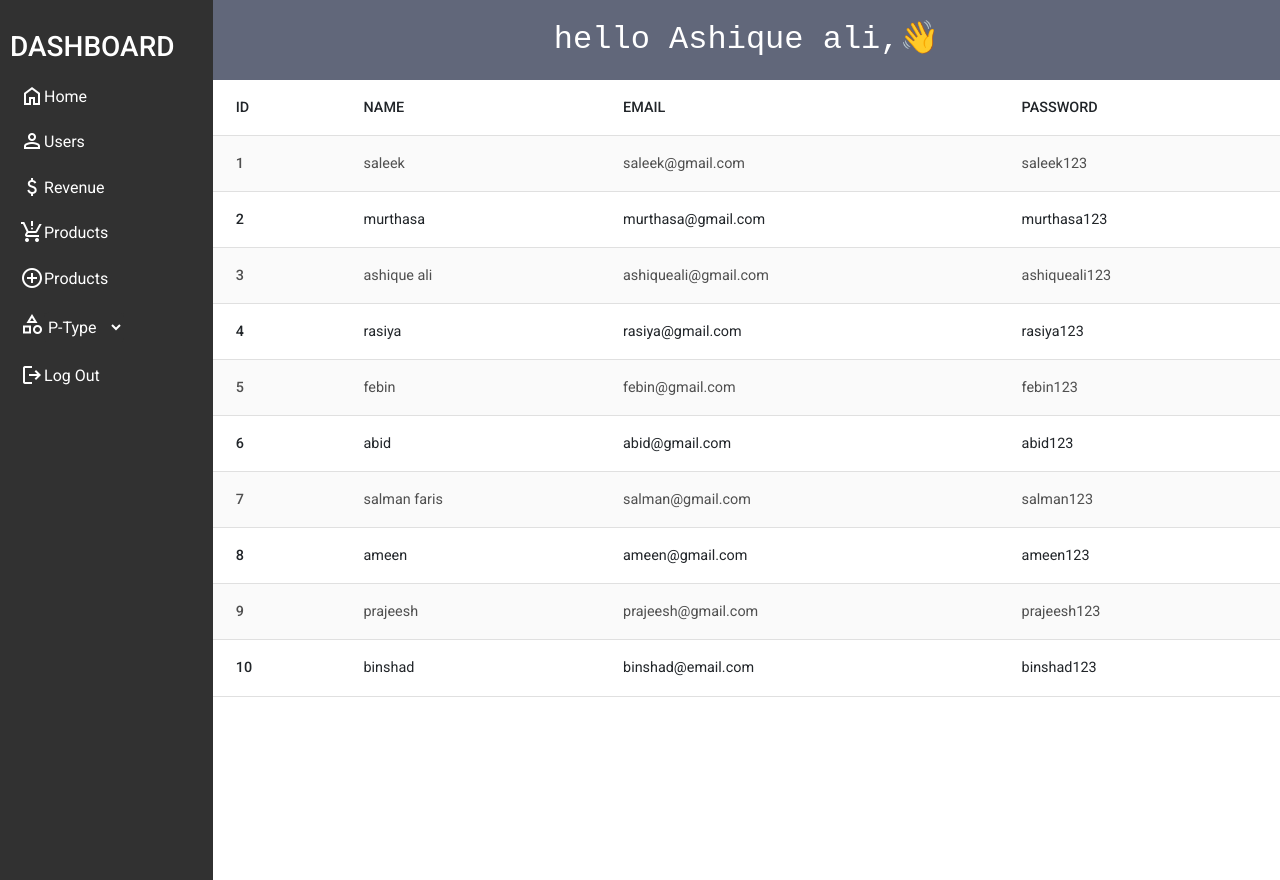
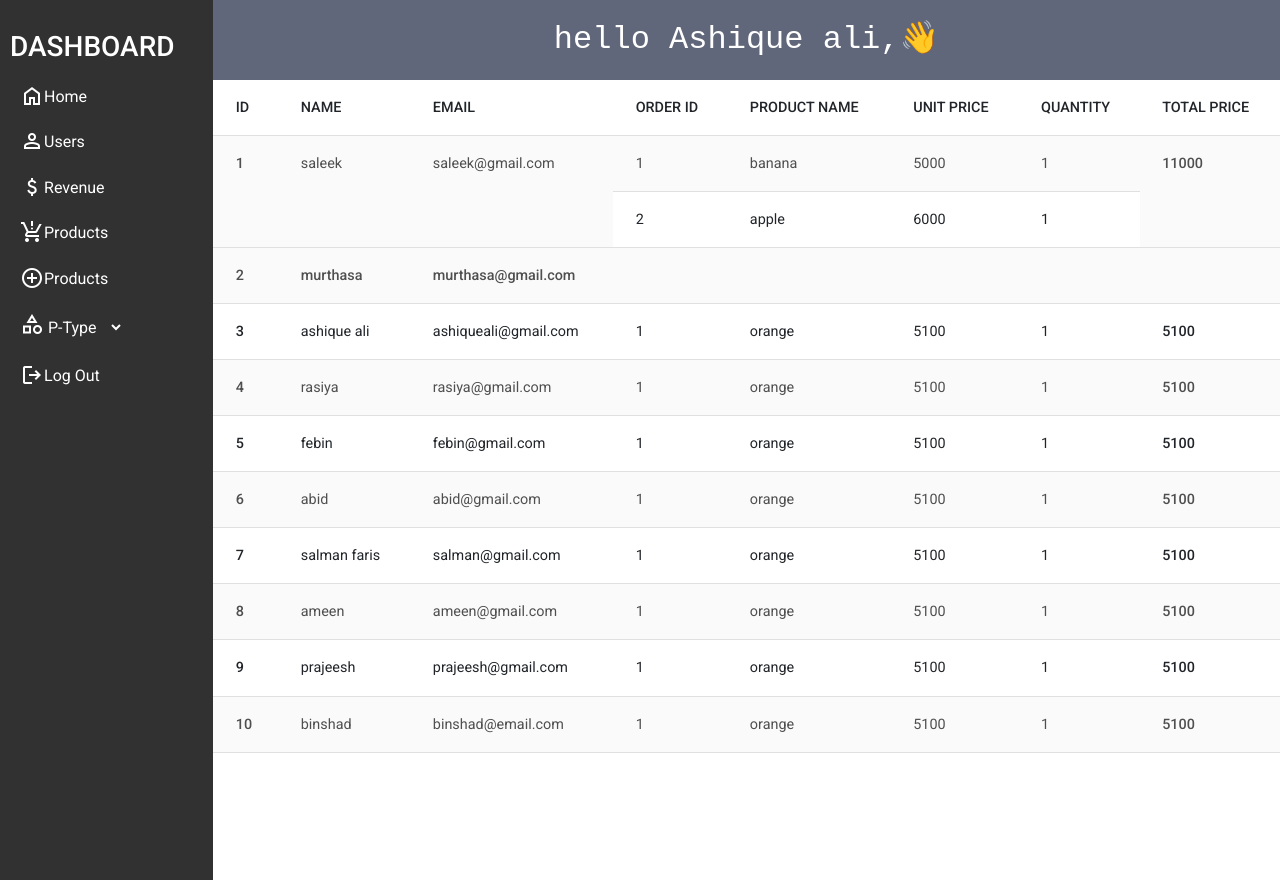
Before and after one commit to mohammedmuneesh1/Furniture-Ecommerce-React, a React (Create React App) app: page /Admin/Auser in a window 1280 px wide. Built offline with nearby package versions, Linux system fonts and the light colour scheme; grey boxes are pictures that could not be loaded.

Commit message:
product order ID pending THIRD COMMIT

```diff
--- a/src/Admin/AallProduct.js
+++ b/src/Admin/AallProduct.js
@@ -1,9 +1,11 @@
 import React, { useContext } from "react";
 import { MDBBtn, MDBTable, MDBTableHead, MDBTableBody } from "mdb-react-ui-kit";
 import { MyData } from "../Main-Component/MyData";
+import { useNavigate } from "react-router-dom";
 
 export default function AallProduct() {
   const { item,setItem ,removeItem} = useContext(MyData);
+  const navigate=useNavigate();
 
 
 
@@ -34,7 +36,7 @@ export default function AallProduct() {
               <td>{value.name.slice(0, 30)}</td>
               <td>{value.price}</td>
               <td className="pe-0">
-                <MDBBtn>EDIT</MDBBtn>
+                <MDBBtn onClick={()=>navigate(`/Admin/ProductEdit/${value.id}`)}>EDIT</MDBBtn>
               </td>
               <td className="ps-0">
                 <MDBBtn  color="danger" onClick={()=>removeItem(index)}>
--- a/src/Admin/Admin.css
+++ b/src/Admin/Admin.css
@@ -555,9 +555,6 @@ aside ul select{
 
 }
   /*AdminBody.js start here*/
-  tr:hover{
-    background:lightgoldenrodyellow;
-  }
 
 
   /*producaddpage.js start here*/
--- a/src/Admin/Auser.js
+++ b/src/Admin/Auser.js
@@ -1,40 +1,70 @@
-import React, { useContext } from 'react'
-import { MDBTable, MDBTableHead, MDBTableBody } from 'mdb-react-ui-kit';
-import { MyData } from '../Main-Component/MyData';
+import React, { useContext } from "react";
+import { MDBTable, MDBTableHead, MDBTableBody } from "mdb-react-ui-kit";
+import { MyData } from "../Main-Component/MyData";
 
 export default function Auser() {
-  const {user} =useContext(MyData);
-  const customers=user.filter((value)=>value.type === "user");
+  const { user } = useContext(MyData);
+  const customers = user.filter((value) => value.type === "user");
+
   return (
     <>
       <div className="a-body">
-<MDBTable striped >
+        <MDBTable striped>
           <MDBTableHead>
-    <tr >
+            <tr>
               <th scope="col">ID</th>
               <th scope="col">NAME</th>
               <th scope="col">EMAIL</th>
-      <th scope="col">PASSWORD</th>
+              <th scope="col">ORDER ID</th>
+              <th scope="col">PRODUCT NAME</th>
+              <th scope="col">UNIT PRICE</th>
+              <th scope="col">QUANTITY</th>
+              <th scope="col">TOTAL PRICE</th>
             </tr>
           </MDBTableHead>
           <MDBTableBody>
-  {customers.map((value,index)=>(
-     <tr key={index} >
-       <th scope="row">{value.id}</th>
-       <td >{value.name}</td>
-       <td>{value.email}</td>
-       <td>{value.password}</td>
+            {customers.map((value, index) =>
+              value.order.length > 0 ? (
+                value.order.map((ovalue, oindex) => (
+                  <tr key={index}>
+                    {oindex === 0 ? (
+                      // Display ID, Name, and Email only for the first row of each customer
+                      <>
+                        <th rowSpan={value.order.length}>{value.id}</th>
+                        <td rowSpan={value.order.length}>{value.name}</td>
+                        <td rowSpan={value.order.length}>{value.email}</td>
+                      </>
+                    ) : null}
+                    <td>{ovalue.Oid}</td>
+                    <td>{ovalue.Opname}</td>
+                    <td>{ovalue.Opprice}</td>
+                    <td>{ovalue.Oqty}</td>
+                    {oindex === 0 ? (
+                      <th rowSpan={value.order.length}>
+                        {value.order.reduce(
+                          (total, orderItem) =>
+                            total + orderItem.Opprice * orderItem.Oqty,
+                          0
+                        )}
+                      </th>
+                    ) : null}
                   </tr>
-
- ))}
+                ))
+              ) :  (
+              <tr>
+              <th>{value.id}</th>
+              <th>{value.name}</th>
+              <th>{value.email}</th>
+              <th></th>
+              <th></th>
+              <th></th>
+              <th></th>
+              <th></th>
+              </tr>)
+            )}
           </MDBTableBody>
-
         </MDBTable>
-
       </div>
-
-
-
     </>
-  )
+  );
 }
--- a/src/Admin/ProductAddPage.js
+++ b/src/Admin/ProductAddPage.js
@@ -11,7 +11,7 @@ export default function ProductAddPage() {
     e.preventDefault(e);
     const imgurl = e.target.imgurl.value.trim();
     const Pname = e.target.Pname.value.trim();
-    const Pprice = e.target.Pprice.value.trim();
+    const Pprice = parseInt(e.target.Pprice.value.trim());
     const Pcategory = e.target.Pcategory.value.trim();
     if (Pcategory === "ptype") {
       alert("Please select a valid category.");
@@ -87,9 +87,9 @@ export default function ProductAddPage() {
           <select
             style={{
               width: "100%",
-              Padding: "15px 0px",
+              height:"40px",
               outline: "none",
-              border: "none",
+             background:"none"
             }}
             name="Pcategory"
             required
--- a/src/Admin/ProductEditPage.js
+++ b/src/Admin/ProductEditPage.js
@@ -1,7 +1,91 @@
-import React from 'react'
+import React, { useContext } from 'react'
+import { MDBBtn, MDBInput } from "mdb-react-ui-kit";
+import { useParams } from 'react-router-dom';
+import { MyData } from '../Main-Component/MyData';
+export default function ProductEditPage() {
+  const {id}=useParams();
+  const {item,setItem}=useContext(MyData);
+  const arrindex=id-1;
+  const UpdateProduct=(e)=>{
+    e.preventDefault();
 
-export default function ProductEditPage() {
+    const UpdatedItem=[...item];
+
+     UpdatedItem[arrindex]={
+      ...UpdatedItem[arrindex],
+      category:e.target.Pcategory.value,
+      name:e.target.Pname.value,
+      src:e.target.imgurl.value,
+      price:e.target.Pprice.value
+    }
+    setItem(UpdatedItem);
+    console.log(item);
+
+
+  }
   return (
-    <div>ProductEditPage</div>
+    <div className="a-body">
+    <div className="pap mt-5">
+      <form onSubmit={UpdateProduct}>
+        <h3 className="text-center pt-5 mb-3">ADD NEW PRODUCT</h3>
+        <MDBInput
+          label="Image URL"
+          htmlFor="form1"
+          type="text"
+          autoComplete="off"
+          name="imgurl"
+          className="mb-4"
+          defaultValue={item[arrindex].src}   //USE DEFAULT VALUE IF YOU USE JUST VALUE INSTEAD OF DEFAULT VALUE , YOU CANT MODIFY  THE INPUT BOX
+          required
+        />
+        <MDBInput
+          label="Product Name"
+          htmlFor="form1"
+          type="text"
+          autoComplete="off"
+          name="Pname"
+          className="mb-4"
+          defaultValue={item[arrindex].name}
+          required
+        />
+        <MDBInput
+          label="Product Price"
+          htmlFor="form1"
+          type="text"
+          autoComplete="off"
+          name="Pprice"
+          className="mb-4"
+          defaultValue={item[arrindex].price}
+          required
+
+        />
+        {/* <MDBInput label='Product Category' htmlFor='form1' type='text'  autoComplete="off"  name="Pcategory" className="mb-4"/> */}
+        <select
+          style={{
+            width: "100%",
+            height:"40px",
+            outline: "none",
+           background:"none"
+          }}
+          name="Pcategory"
+          defaultValue={item[arrindex].category}
+          required
+        >
+          <option value="ptype" disabled selected>P-Type</option>
+          <option value="Sofa">Sofa</option>
+          <option value="Bowl">Bowls</option>
+          <option value="Lamps">Lamps</option>
+          <option value="Plants">Plants</option>
+          <option value="Mattress">Mattress</option>
+          <option value="Appliances">Appliances</option>
+        </select>
+        <div className="d-flex justify-content-center ">
+          <MDBBtn type="submit" className="mb-5" color="warning">
+            Warning
+          </MDBBtn>
+        </div>
+      </form>
+    </div>
+  </div>
   )
 }
--- a/src/Header/SecondHeader.js
+++ b/src/Header/SecondHeader.js
@@ -17,11 +17,11 @@ const SecondHeader = () => {
 
 
   const navigate=useNavigate();
-  const {user,lstatus,setLstatus,logname,setLogname,close,setClose,item,cart} =useContext(MyData);
+  const {user,lstatus,setLstatus,logname,setLogname,close,setClose,item,cart,displayname,setDisplayname} =useContext(MyData);
 //LSTATUS TRUE BY DEFAULT;
 //CLOSE USESTATE FALSE BY DEFAULT;
   const [state,setState]=useState(false);
-  const [displayname,setDisplayname]=useState("");
+
 // [--------- const [close,setClose]=useState(false)---------------] for study purpose (moving this to app.js to pass through usecontext);
 
 
--- a/src/Login-Register/Register.js
+++ b/src/Login-Register/Register.js
@@ -38,6 +38,8 @@ const userreg=(e)=>{
           password: pass,
           email:email,
           type: "user",
+          order:[]
+
         };
 
         setUser([...user, newUser]);
--- a/src/Main-Component/Product.js
+++ b/src/Main-Component/Product.js
@@ -3,7 +3,7 @@ export const product=[{
     category:'Sofa',
     name:' Multicolor Traditional Polyester 91x73 Seater Sofa Cover',
     src:'https://ii3.pepperfry.com/media/catalog/product/m/u/1100x1210/multicolor-polyester-floral-3-seater-sofa-cover-by-cortina-multicolor-polyester-floral-3-seater-sofa-kwuunp.jpg',
-    price:'32,999',
+    price:3299,
     quantity:1
 
 
@@ -13,7 +13,7 @@ export const product=[{
     category:'Chair',
     name:' Teal Printed Polyester 15x19 Inches Stretchable Chair Cover',
     src:'https://ii1.pepperfry.com/media/catalog/product/b/l/1100x1210/black-polyester-blend-printed-38x14-inches-chair-covers--pack-of-6--by-b7-creations-black-polyester--tcbchb.jpg',
-    price:'8,999',
+    price:8999,
     quantity:1
 
 },
@@ -23,7 +23,7 @@ export const product=[{
     category:'Bowl',
     name:' Shweth 750ml (Set of 4) Acacia Wood Serving Bowl',
     src:'https://ii3.pepperfry.com/media/catalog/product/s/h/1100x1210/shweth-750ml--set-of-4--acacia-wood-serving-bowl-by-nestroots-shweth-750ml--set-of-4--acacia-wood-se-zz3puv.jpg',
-    price:'5,295',
+    price:5295,
     quantity:1
 
 },
@@ -32,7 +32,7 @@ export const product=[{
     category:'Lamps',
     name:' Edison Globe 40 Watts (E-27 Holder) Warm White LED Bulb',
     src:'https://ii2.pepperfry.com/media/catalog/product/e/d/1100x1210/edison-globe-40-watts--e-27-holder--warm-white-led-bulb-edison-globe-40-watts--e-27-holder--warm-whi-3eiobq.jpg',
-    price:'389'
+    price:389
     ,quantity:1
 
 },
@@ -44,7 +44,7 @@ export const product=[{
     category:'Mattress',
     name:'Travelite Tri-Fold 4 Inch Foam Grey King Folding Mattress',
     src:'https://ii2.pepperfry.com/media/catalog/product/t/r/1100x1210/tri-folding-memory-foam-4-inches-king-size-mattress-by-loom---needles-tri-folding-memory-foam-4-inch-qw5tps.jpg',
-    price:'8,199'
+    price:8199
 
 },
 {
@@ -52,7 +52,7 @@ export const product=[{
     category:'Sofa',
     name:'Muddha XXXL Leatherette Bean Bag Cover in Black Colour',
     src:'https://ii1.pepperfry.com/media/catalog/product/m/u/1100x1210/muddha-xxxl-leatherette-bean-bag-cover-in-black-colour-muddha-xxxl-leatherette-bean-bag-cover-in-bla-ytr76k.jpg',
-    price:'12,999'
+    price:12999
     ,quantity:1
 
 },
@@ -61,7 +61,7 @@ export const product=[{
     category:'Appliances',
     name:'Blowhot SAPPHIRE 4 Burner Gas Stove with Manual Ignition',
     src:'https://ii3.pepperfry.com/media/catalog/product/b/l/1100x1210/blowhot-sapphire-4-burner-cooktop-with-manual-ignition-blowhot-sapphire-4-burner-cooktop-with-manual-z9xpb5.jpg',
-    price:'12,999'
+    price:14999
     ,quantity:1
 
 },
@@ -70,7 +70,7 @@ export const product=[{
     category:'Plant',
     name:' Scindapsus Compacta Small Natural Plant In Ceramic Pot',
     src:'https://ii2.pepperfry.com/media/catalog/product/y/e/1100x1210/yellow-scindapsus-compacta-small-natural-plant-in-ceramic-pot-by-nurturing-green-yellow-scindapsus-c-xf2nue.jpg',
-    price:'469'
+    price:469
     ,quantity:1
 
 },
@@ -79,7 +79,7 @@ export const product=[{
     category:'Sofa',
     name:'Kosmo Pheonix Bedside Table in Wenge Finish in H 42 x W 44 x D 36',
     src:'https://ii3.pepperfry.com/media/catalog/product/k/o/1100x1210/kosmo-pheonix-bedside-table-in-wenge-finish-kosmo-pheonix-bedside-table-in-wenge-finish-mwcopq.jpg',
-    price:'2,699'
+    price:2699
     ,quantity:1
 
 }
@@ -89,7 +89,7 @@ export const product=[{
     category:'Sofa',
     name:'Janet 2 Seater Fabric Loveseat In Adrian Velvet Colour',
     src:'https://ii1.pepperfry.com/media/catalog/product/v/i/1600x1760/vintter-1-seater-leatherette-motorized-recliner-in-black---brown-colour-by-casacraft-vintter-1-seate-nqlrdl.jpg',
-    price:'25,809'
+    price:25809
     ,quantity:1
 
 }
@@ -99,7 +99,7 @@ export const product=[{
     category:'Bowl',
     name:'Moroccan 200ml Grey Ceramic Handcrafted ( Set of 4) Dessert Bowls',
     src:'https://ii3.pepperfry.com/media/catalog/product/m/o/1100x1210/moroccan-200ml-grey-ceramic-handcrafted---set-of-6--dessert-bowls-moroccan-200ml-grey-ceramic-handcr-xzsv4d.jpg',
-    price:'495'
+    price:495
     ,quantity:1
 
 }
@@ -108,7 +108,7 @@ export const product=[{
     category:'Bowl',
     name:'Vidhumra Studio Pottery 300ml Grey & Gold Ceramic(Set of 2)Dinner Bowl',
     src:'https://ii1.pepperfry.com/media/catalog/product/v/i/1100x1210/vidhumra-studio-pottery--set-of-2--ceramic--dinner-bowl-by-miah-decor-vidhumra-studio-pottery--set-o-cjac70.jpg',
-    price:'619'
+    price:619
     ,quantity:1
 
 }
@@ -118,7 +118,7 @@ id:13,
 category:'Bowl',
 name:'Classic Glass Dinner Bowl (Set of 6) By Goodhomes',
 src:'https://ii3.pepperfry.com/media/catalog/product/c/l/800x880/clear-glass-dinner-bowl-by-goodhomes-clear-glass-dinner-bowl-by-goodhomes-ic4slf.jpg',
-price:'580'
+price:580
 ,quantity:1
 
 }
@@ -128,7 +128,7 @@ price:'580'
     category:'Mattress',
     name:'May Dual Comfort Dual Firm 72x66x8 inch Foam Queen Size  Bed Mattress',
     src:'https://ii2.pepperfry.com/media/catalog/product/m/a/1100x1210/may-dual-comfort-dual-firm-72x66x8-inch-memory-foam-queen-size-mattress-may-dual-comfort-dual-firm-7-xrgfzk.jpg',
-    price:'9,111'
+    price:9111
     ,quantity:1
 
 }
@@ -138,7 +138,7 @@ price:'580'
     category:'Mattress',
     name:'Supra Orthopedic 6 inch Foam Queen Size Mattress0 By Sleep Sutraa',
     src:'https://ii2.pepperfry.com/media/catalog/product/s/u/1100x1210/supra-reversible-foam-6-inch-queen-size-mattress-by-i-sleep-seven-supra-reversible-foam-6-inch-queen-dtib2y.jpg',
-    price:'6,008'
+    price:6008
     ,quantity:1
 
 }
@@ -148,7 +148,7 @@ price:'580'
     category:'Mattress',
     name:'Luxe SmartGrid 8 inch HR Foam King Size Mattress with Grid Layer',
     src:'https://ii3.pepperfry.com/media/catalog/product/l/u/1100x1210/luxe-smartgrid-8-inch-hr-foam-king-size-mattress-with-grid-layer-luxe-smartgrid-8-inch-hr-foam-king--mnmnxj.jpg',
-    price:'29,095'
+    price:29095
     ,quantity:1
 
 }
@@ -158,7 +158,7 @@ price:'580'
     category:'Lamps',
     name:'Graham Red Cotton Shade Floor Lamp With Red & Brown Wood Base',
     src:'https://ii3.pepperfry.com/media/catalog/product/a/g/1100x1210/agnes-beige-jute-shelf-floor-lamp-with-wood-base-by-symplify-agnes-beige-jute-shelf-floor-lamp-with--qn2kgf.jpg',
-    price:'3,900'
+    price:3906
     ,quantity:1
 
 }
@@ -168,7 +168,7 @@ price:'580'
     category:'Lamps',
     name:'Brinley Beige Cotton Shade Floor Lamp With Beige Solid Wood Base',
     src:'https://ii1.pepperfry.com/media/catalog/product/f/r/1100x1210/frosted-white---black-glass---metal-table-lamp-frosted-white---black-glass---metal-table-lamp-kqmkvb.jpg',
-    price:'3,800'
+    price:3800
     ,quantity:1
 
 }
@@ -178,7 +178,7 @@ price:'580'
     category:'Lamps',
     name:'Aine Wall Light By Kapoor Lamp Shades 19.8 cm Hx17.7 cm Wx2.5 cm',
     src:'https://ii3.pepperfry.com/media/catalog/product/o/r/1100x1210/orange-fabric-designer-table-lamp-by-foziq-orange-fabric-designer-table-lamp-by-foziq-qcoewc.jpg',
-    price:'529'
+    price:529
     ,quantity:1
 
 }
@@ -188,7 +188,7 @@ price:'580'
     category:'Appliances',
     name:'Usha 3442 Popular 450W Juicer Mixer Grinder with 2 Jars (Multicolor)',
     src:'https://ii3.pepperfry.com/media/catalog/product/u/s/1100x1210/usha-3442-popular-450w-juicer-mixer-grinder-with-2-jars--multicolor--usha-3442-popular-450w-juicer-m-ure4ir.jpg',
-    price:'3,589'
+    price:3589
     ,quantity:1
 
 }
@@ -198,7 +198,7 @@ price:'580'
     category:'Appliances',
     name:'ILIFE T10s Self Emptying Robotic Vacuum and Mop with Smart App Cleaning (Black)',
     src:'https://ii1.pepperfry.com/media/catalog/product/i/l/1100x1210/ilife-t10s-self-emptying-robotic-vacuum-and-mop-with-smart-app-cleaning--black--ilife-t10s-self-empt-oyhjuy.jpg',
-    price:'37,900'
+    price:37800
     ,quantity:1
 
 }
@@ -208,7 +208,7 @@ price:'580'
     category:'Appliances',
     name:'BlowHot A10 2000 Watt Induction Cooktop (Black) By Blowhot',
     src:'https://ii1.pepperfry.com/media/catalog/product/b/l/1100x1210/blowhot-a10-2000-watt-induction-cooktop--black--blowhot-a10-2000-watt-induction-cooktop--black--qqjhb4.jpg',
-    price:'2,190'
+    price:2199
     ,quantity:1
 
 }
@@ -218,7 +218,7 @@ price:'580'
     category:'Plants',
     name:'Miniature Rose, Button Rose Natural Plant, By Nurserylive',
     src:'https://ii2.pepperfry.com/media/catalog/product/m/i/1100x1210/miniature-rose--button-rose-natural-plant-with-2-free-plants--syngonium-and-jade--by-nurserylive-min-epxaew.jpg',
-    price:'259'
+    price:259
     ,quantity:1
 }
 ,
@@ -227,7 +227,7 @@ price:'580'
     category:'Plant',
     name:'Money Plant With Yellow Self Watering Pot Natural Live Plant',
     src:'https://ii1.pepperfry.com/media/catalog/product/m/o/1100x1210/money-plant-with-yellow-self-watering-pot-by-ugaoo-money-plant-with-yellow-self-watering-pot-by-ugao-bbwgm6.jpg',
-    price:'219'
+    price:219
     ,quantity:1
 }
 ,
@@ -236,7 +236,7 @@ price:'580'
     category:'Plant',
     name:'Areca Palm, Peace Lily , Elephant Bush, Jade (Green), Variegated ',
     src:'https://ii3.pepperfry.com/media/catalog/product/a/r/1100x1210/areca-palm--peace-lily---elephant-bush--jade--green---syngonium-variegated---money-golden-natural-pl-2ppqse.jpg',
-    price:'899'
+    price:899
     ,quantity:1
 
 }
@@ -246,7 +246,7 @@ price:'580'
     category:'Plant',
     name:'Elephant Bush Portulacaria Afra With Pot Natural Plant By Nurserylive',
     src:'https://ii2.pepperfry.com/media/catalog/product/e/l/1100x1210/elephant-bush--portulacaria-afra--jade-succulent-natural-plant-with-2-free-plants--syngonium-and-jad-m9vhq6.jpg',
-    price:'199'
+    price:299
     ,quantity:1
 
 }
--- a/src/Main-Component/UserData.js
+++ b/src/Main-Component/UserData.js
@@ -4,12 +4,25 @@ export const UserData=[{
     password:"1",
     email:"muneesh@gmail.com",
     type:"admin"
+
 },
 {
     id:1,
     name:"saleek",
     password:"saleek123",
     email:"saleek@gmail.com",
+    order:[{
+        Oid:1,
+        Opname:"banana",
+        Oqty:1,
+        Opprice:5000 ,
+    },
+    {
+        Oid:2,
+        Opname:"apple",
+        Oqty:1,
+        Opprice:6000
+    }],
     type:"user"
 }
 ,
@@ -18,6 +31,7 @@ export const UserData=[{
     name:"murthasa",
     password:"murthasa123",
     email:"murthasa@gmail.com",
+    order:[],
     type:"user"
 }
 ,
@@ -26,6 +40,12 @@ export const UserData=[{
     name:"ashique ali",
     password:"ashiqueali123",
     email:"ashiqueali@gmail.com",
+    order:[{
+        Oid:1,
+        Opname:"orange",
+        Oqty:1,
+        Opprice:5100
+    }],
     type:"user"
 }
 ,
@@ -34,6 +54,12 @@ export const UserData=[{
     name:"rasiya",
     password:"rasiya123",
     email:"rasiya@gmail.com",
+    order:[{
+        Oid:1,
+        Opname:"orange",
+        Oqty:1,
+        Opprice:5100
+    }],
     type:"user"
 }
 ,
@@ -42,6 +68,12 @@ export const UserData=[{
     name:"febin",
     password:"febin123",
     email:"febin@gmail.com",
+    order:[{
+        Oid:1,
+        Opname:"orange",
+        Oqty:1,
+        Opprice:5100
+    }],
     type:"user"
 },
 {
@@ -49,6 +81,12 @@ export const UserData=[{
     name:"abid",
     password:"abid123",
     email:"abid@gmail.com",
+    order:[{
+        Oid:1,
+        Opname:"orange",
+        Oqty:1,
+        Opprice:5100
+    }],
     type:"user"
 }
 ,
@@ -57,6 +95,12 @@ export const UserData=[{
     name:"salman faris",
     password:"salman123",
     email:"salman@gmail.com",
+    order:[{
+        Oid:1,
+        Opname:"orange",
+        Oqty:1,
+        Opprice:5100
+    }],
     type:"user"
 }
 ,
@@ -65,6 +109,12 @@ export const UserData=[{
     name:"ameen",
     password:"ameen123",
     email:"ameen@gmail.com",
+    order:[{
+        Oid:1,
+        Opname:"orange",
+        Oqty:1,
+        Opprice:5100
+    }],
     type:"user"
 }
 ,
@@ -73,6 +123,12 @@ export const UserData=[{
     name:"prajeesh",
     password:"prajeesh123",
     email:"prajeesh@gmail.com",
+    order:[{
+        Oid:1,
+        Opname:"orange",
+        Oqty:1,
+        Opprice:5100
+    }],
     type:"user",
     // order:[{
 
@@ -86,6 +142,12 @@ export const UserData=[{
     name:"binshad",
     password:"binshad123",
     email:"binshad@email.com",
+    order:[{
+        Oid:1,
+        Opname:"orange",
+        Oqty:1,
+        Opprice:5100
+    }],
     type:"user"
 }
 ]
```
Also changed, not shown: src/App.js (+5 -2 lines), src/Body/Cart.js (+39 -7 lines), src/Body/Items.js (+9 -1 lines). Lines whose indentation alone changed are shown as unchanged.
